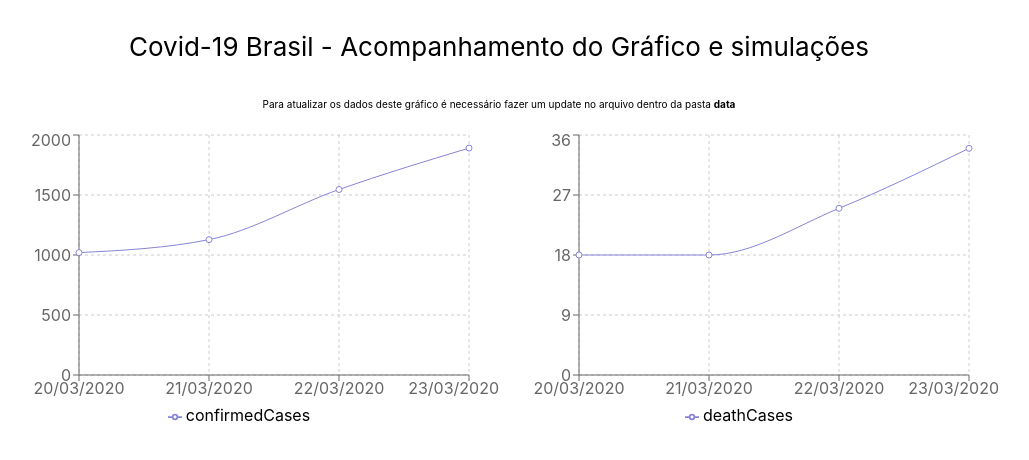
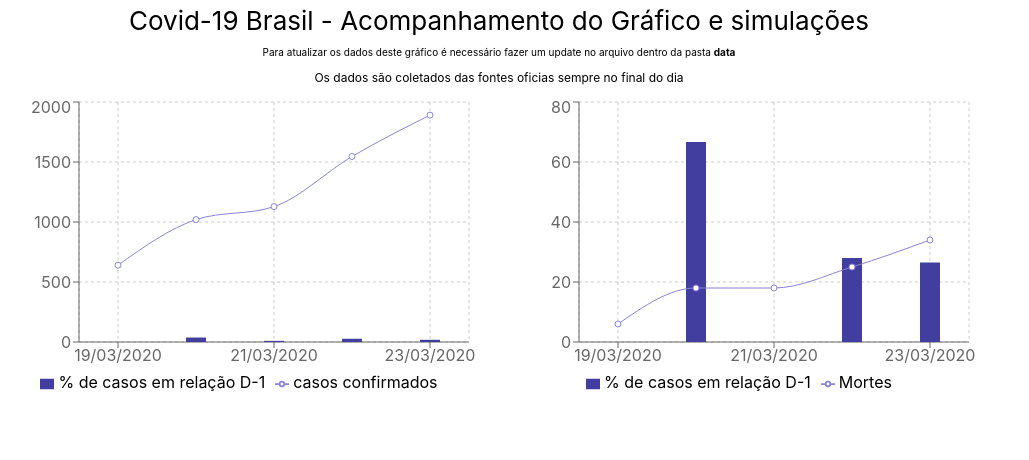
Before and after one commit to brunopenso/covid19brasilsrc, a React (Create React App) app: page / in a window 1280 px wide. Shown: the top 460 px of the page, without its empty margins (141-1170 px from the left). Built offline with nearby package versions, Linux system fonts and the light colour scheme.

Commit message:
first version

```diff
--- a/src/App.css
+++ b/src/App.css
@@ -25,6 +25,10 @@
   font-size: 10px;
 }
 
+.MediumText {
+  font-size: 12px;
+}
+
 .rowContent {
   display: flex;
   justify-content: center;
--- a/src/App.js
+++ b/src/App.js
@@ -9,23 +9,38 @@ import {
 
 import {
   LineChart, Line, XAxis, YAxis, CartesianGrid, Tooltip, Legend,
+  Bar, ComposedChart
 } from 'recharts';
 
 function App() {
+  let lConfirmedCases
+  let lDeathCases
+  data.forEach(element => {
+    if (lConfirmedCases > 0 && lDeathCases > 0) {
+      element.PConfirmedCases = (1-(lConfirmedCases / element.confirmedCases)) * 100
+      element.PDeathCases = (1-(lDeathCases / element.deathCases)) * 100
+    }
+    lConfirmedCases = element.confirmedCases
+    lDeathCases = element.deathCases
+  });
 
   return (
     <div className="App">
-      <header className="App-header">
-        <p>
+        <p className="App-header">
           Covid-19 Brasil - Acompanhamento do Gráfico e simulações
         </p>
+      <div>
         <p className="SmallText">
           Para atualizar os dados deste gráfico é necessário fazer um update no arquivo dentro da pasta <b>data</b>
         </p>
-      </header>
+        <p className="MediumText">
+          Os dados são coletados das fontes oficias sempre no final do dia
+        </p>
+      </div>
+
       <div className="rowContent">
         <div className="content">
-          <LineChart
+          <ComposedChart
             width={500}
             height={300}
             data={data}
@@ -38,11 +53,12 @@ function App() {
             <YAxis />
             <Tooltip />
             <Legend />
-            <Line type="monotone" dataKey="confirmedCases" stroke="#8884d8" activeDot={{ r: 8 }} />
-          </LineChart>
+            <Bar dataKey="PConfirmedCases" barSize={20} fill="#413ea0" name="% de casos em relação D-1"/>
+            <Line type="monotone" dataKey="confirmedCases" stroke="#8884d8" activeDot={{ r: 2 }} name="casos confirmados"/>
+          </ComposedChart>
         </div>
         <div className="content">
-        <LineChart
+        <ComposedChart
             width={500}
             height={300}
             data={data}
@@ -55,8 +71,9 @@ function App() {
             <YAxis />
             <Tooltip />
             <Legend />
-            <Line type="monotone" dataKey="deathCases" stroke="#8884d8" activeDot={{ r: 8 }} />
-          </LineChart>
+            <Bar dataKey="PDeathCases" barSize={20} fill="#413ea0" name="% de casos em relação D-1"/>
+            <Line type="monotone" dataKey="deathCases" stroke="#8884d8" activeDot={{ r: 8 }} name="Mortes"/>
+          </ComposedChart>
         </div>
 
       </div>
--- a/src/data/index.json
+++ b/src/data/index.json
@@ -1,4 +1,9 @@
 [
+    {
+        "date": "19/03/2020",
+        "confirmedCases": 640,
+        "deathCases": 6
+    },
     {
         "date": "20/03/2020",
         "confirmedCases": 1020,
```
